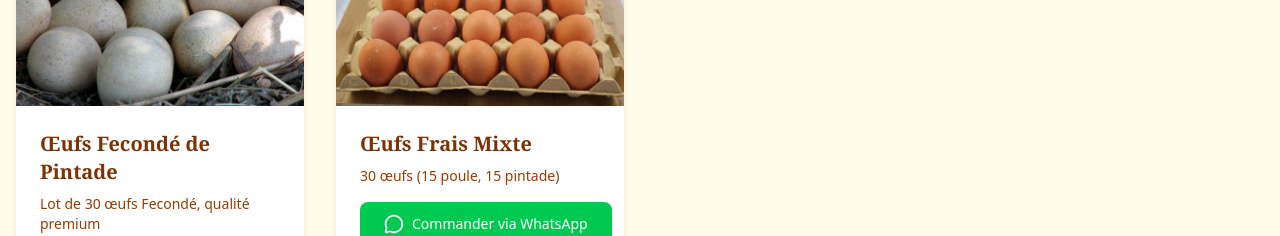
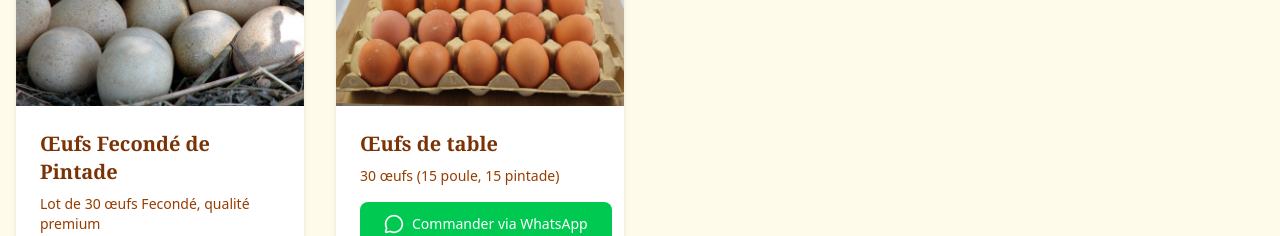
Before and after one commit to TIDATOArichard/DKM, a Next.js app: page / in a window 1280 px wide. Shown: the part 1700-1936 px from the top of the page. Built offline with nearby package versions, Linux system fonts and the light colour scheme.

Commit message:
Mes modifications

```diff
--- a/app/components/ProductSection.tsx
+++ b/app/components/ProductSection.tsx
@@ -45,7 +45,7 @@ export default function Product() {
 
         {
             id: 6,
-            name: "Œufs Frais Mixte",
+            name: "Œufs de table",
             description: "30 œufs (15 poule, 15 pintade)",
             price: "3000 FCFA",
             image: "/images/photo6.jpg"
```
